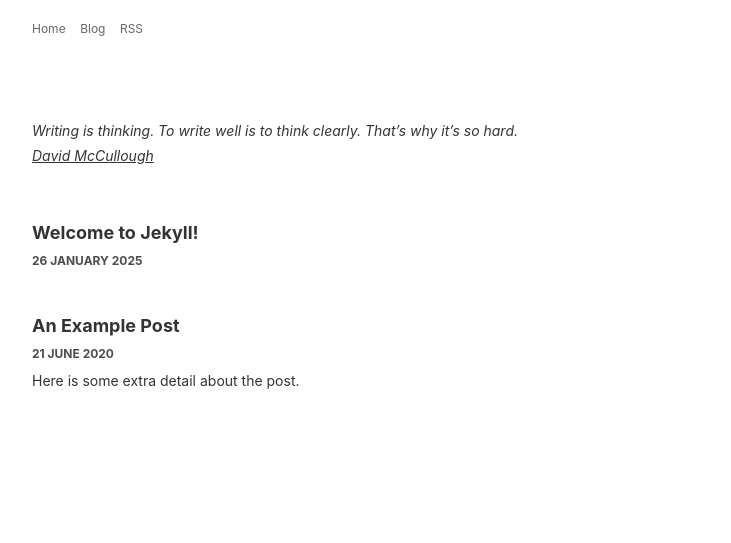
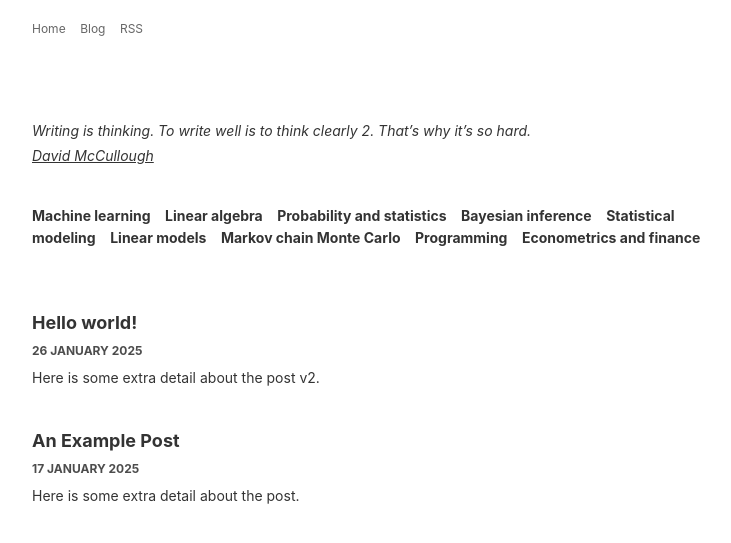
Before and after one commit to j-echevarria/j-echevarria.github.io, a Jekyll site: the page built from blog/index.html, in a window 1280 px wide. Shown: the top 543 px of the page, without its empty margins (258-989 px from the left). Built offline with Jekyll 4.4.1, drawn with Linux system fonts in a browser that asks for light colours; nearby versions of some CDN libraries.

Commit message:
checkpoint

```diff
--- a/_posts/2020-06-21-example.markdown
+++ b/_posts/2025-01-17-example.markdown
@@ -2,11 +2,11 @@
 title: An Example Post
 subtitle: Here is some extra detail about the post.
 layout: default
-date: 2020-06-21
+date: 2025-01-17
 keywords: blogging, writing
 published: true
 ---
 
-Here are some words. And this is some math:
+Here are some words.
 
 Cool!
--- a/_posts/2025-01-25-welcome-to-jekyll.markdown
+++ b/_posts/2025-01-25-hello-world.markdown
@@ -1,11 +1,10 @@
 ---
 layout: default
-title:  "Welcome to Jekyll!"
+title:  "Hello world!"
+subtitle: Here is some extra detail about the post v2.
 date:   2025-01-25 19:03:56 -0500
 categories: jekyll update
 ---
-You’ll find this post in your `_posts` directory. Go ahead and edit it and re-build the site to see your changes. You can rebuild the site in many different ways, but the most common way is to run `jekyll serve`, which launches a web server and auto-regenerates your site when a file is updated.
-
 Jekyll requires blog post files to be named according to the following format:
 
 `YEAR-MONTH-DAY-title.MARKUP`
--- a/blog.html
+++ b/blog/index.html
@@ -35,9 +35,33 @@ title: blog
     <div id='blog' class='wrap'>
         <div id='intro'>
             <div class='quote'>
-                <p>Writing is thinking. To write well is to think clearly. That’s why it’s so hard.</p>
+                <p>Writing is thinking. To write well is to think clearly 2. That’s why it’s so hard.</p>
                 <a href='https://en.wikipedia.org/wiki/David_McCullough' target='_blank'>David McCullough</a>
             </div>
+        </div>
+        <div id='tags'>
+    <ul id='tag-nav'>
+
+
+            <li><a href='/blog/tags/ml'>Machine learning</a></li>
+
+            <li><a href='/blog/tags/la'>Linear algebra</a></li>
+
+            <li><a href='/blog/tags/stats'>Probability and statistics</a></li>
+
+            <li><a href='/blog/tags/bayes'>Bayesian inference</a></li>
+
+            <li><a href='/blog/tags/sm'>Statistical modeling</a></li>
+
+            <li><a href='/blog/tags/lm'>Linear models</a></li>
+
+            <li><a href='/blog/tags/mcmc'>Markov chain Monte Carlo</a></li>
+
+            <li><a href='/blog/tags/prog'>Programming</a></li>
+
+            <li><a href='/blog/tags/econ'>Econometrics and finance</a></li>
+
+            </ul>
         </div>
         <div id='posts' class='section'>
             {% for post in site.posts %}
--- a/css/main.css
+++ b/css/main.css
@@ -1,7 +1,3 @@
-/* gregorygundersen.com
- * 2020-02-16
- */
-
 body {
 	color: rgba(0, 0, 0, 0.8);
 	font-family: -apple-system, Helvetica, arial, sans-serif;
--- a/index.html
+++ b/index.html
@@ -10,7 +10,7 @@
 	<meta name='author' content='Javier Echevarría'>
 
 	<link rel='stylesheet' type='text/css' href='css/main.css'/>
-	<link rel='shortcut icon' type='image/png' href='/favicon.png?v=e' />
+	<link rel='shortcut icon' href='/favicon.png?v=e' />
 </head>
 <body>
 	<div id='landing'>
```
Also changed, not shown: blog/tags/bayes/index.html (added), blog/tags/econ/index.html (added), blog/tags/la/index.html (added), blog/tags/lm/index.html (added), blog/tags/mcmc/index.html (added), blog/tags/ml/index.html (added), blog/tags/prog/index.html (added), blog/tags/sm/index.html (added), blog/tags/stats/index.html (added), publications/index.html (renamed from publications.html).
